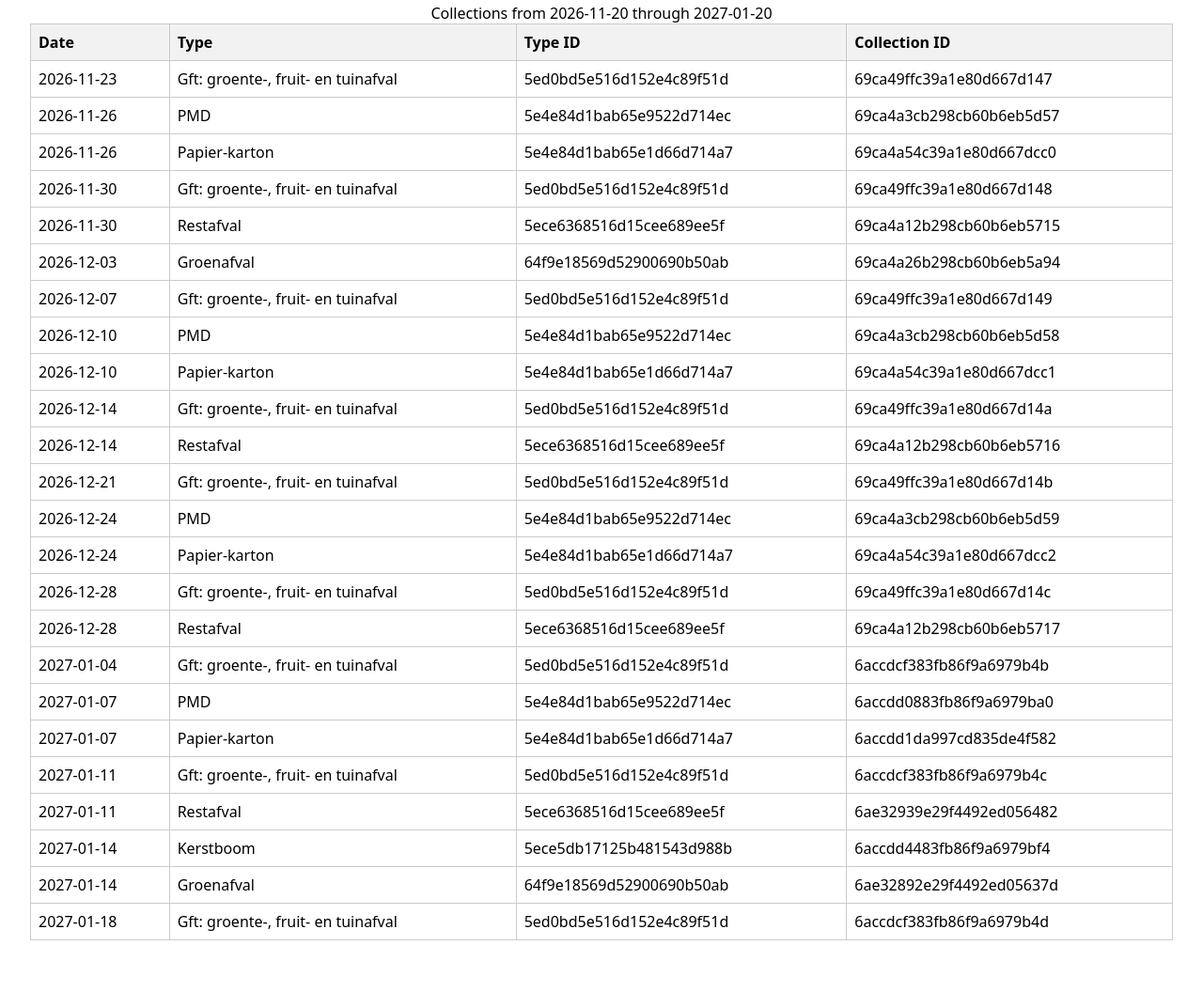
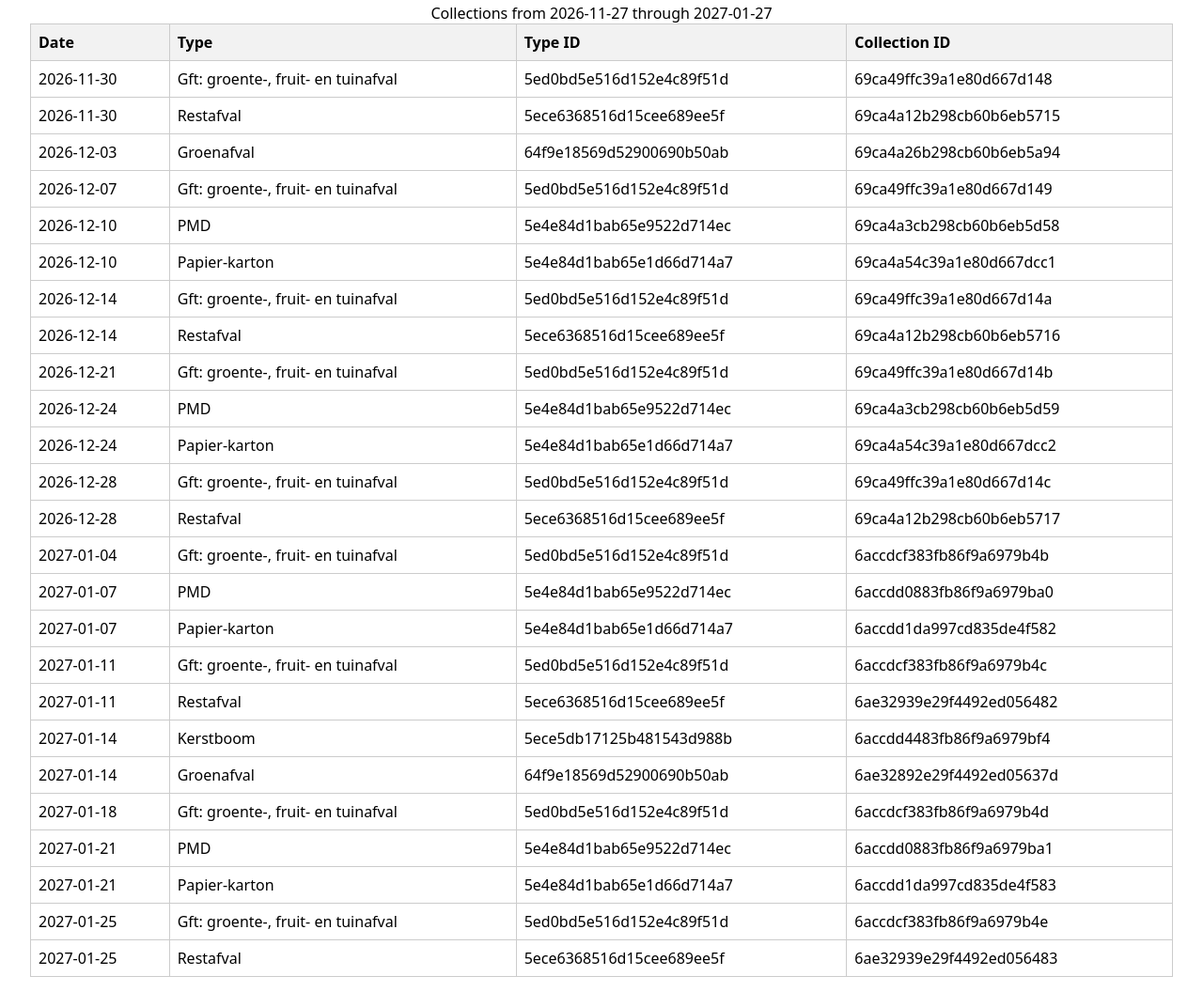
Before and after one commit to plovma/recycle-calendar, a plain HTML site: page public/calendar.html in a window 1280 px wide. Shown: the part 93-1165 px from the top of the page at 94% size. Before the commit the page ends 1126 px from the top, so only its background shows below. Drawn offline with Linux system fonts and the light colour scheme.

Commit message:
Update generated calendar

```diff
--- a/public/calendar.html
+++ b/public/calendar.html
@@ -14,7 +14,7 @@
 <body>
   <h1>Recycle Calendar</h1>
   <table>
-    <caption>Collections from 2026-11-20 through 2027-01-20</caption>
+    <caption>Collections from 2026-11-27 through 2027-01-27</caption>
     <thead>
       <tr>
         <th scope="col">Date</th>
@@ -24,24 +24,6 @@
       </tr>
     </thead>
     <tbody>
-      <tr>
-        <td>2026-11-23</td>
-        <td>Gft: groente-, fruit- en tuinafval</td>
-      <td>5ed0bd5e516d152e4c89f51d</td>
-      <td>69ca49ffc39a1e80d667d147</td>
-    </tr>
-      <tr>
-        <td>2026-11-26</td>
-        <td>PMD</td>
-      <td>5e4e84d1bab65e9522d714ec</td>
-      <td>69ca4a3cb298cb60b6eb5d57</td>
-    </tr>
-      <tr>
-        <td>2026-11-26</td>
-        <td>Papier-karton</td>
-      <td>5e4e84d1bab65e1d66d714a7</td>
-      <td>69ca4a54c39a1e80d667dcc0</td>
-    </tr>
       <tr>
         <td>2026-11-30</td>
         <td>Gft: groente-, fruit- en tuinafval</td>
@@ -168,6 +150,30 @@
       <td>5ed0bd5e516d152e4c89f51d</td>
       <td>6accdcf383fb86f9a6979b4d</td>
     </tr>
+      <tr>
+        <td>2027-01-21</td>
+        <td>PMD</td>
+      <td>5e4e84d1bab65e9522d714ec</td>
+      <td>6accdd0883fb86f9a6979ba1</td>
+    </tr>
+      <tr>
+        <td>2027-01-21</td>
+        <td>Papier-karton</td>
+      <td>5e4e84d1bab65e1d66d714a7</td>
+      <td>6accdd1da997cd835de4f583</td>
+    </tr>
+      <tr>
+        <td>2027-01-25</td>
+        <td>Gft: groente-, fruit- en tuinafval</td>
+      <td>5ed0bd5e516d152e4c89f51d</td>
+      <td>6accdcf383fb86f9a6979b4e</td>
+    </tr>
+      <tr>
+        <td>2027-01-25</td>
+        <td>Restafval</td>
+      <td>5ece6368516d15cee689ee5f</td>
+      <td>6ae32939e29f4492ed056483</td>
+    </tr>
     </tbody>
   </table>
 </body>
```
Also changed, not shown: 1 other file.
